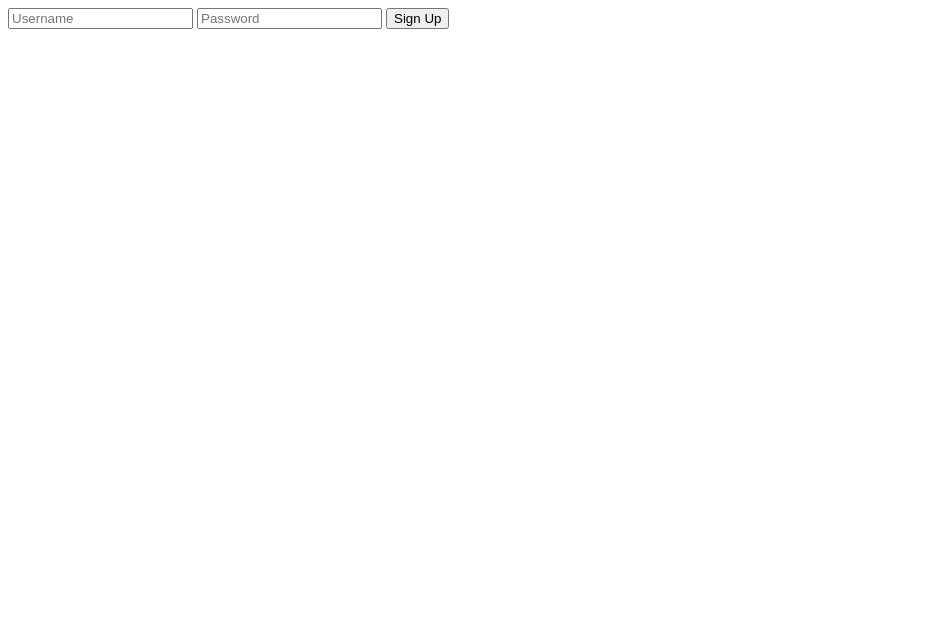
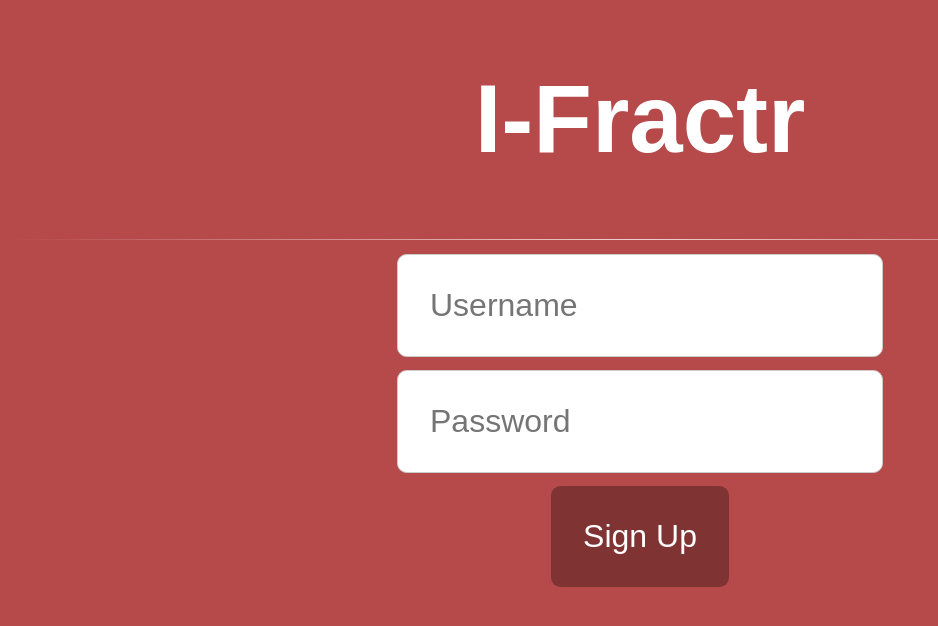
Before and after one commit to GherasimCosmin/CLIWProject-nr15, a plain HTML site: page signUp.html in a window 1280 px wide. Shown: the whole page, without its empty margins (0-938 px from the left). Drawn offline with Linux system fonts and the light colour scheme.

Commit message:
Update signUp.html

```diff
--- a/signUp.html
+++ b/signUp.html
@@ -2,12 +2,19 @@
 <html>
 <head>
 	<title>l-fractr SignUp</title>
+	<link rel="stylesheet" type="text/css" href="cssFiles/style.css">
 </head>
 <body>
-	<form action="http://localhost:8085/sign" method="GET">
-		<input type="text" name="username" placeholder="Username" required="required">
-		<input type="password" name="password" placeholder="Password" required="required">
-		<input type="submit" name="submit" value="Sign Up">
-	</form>
+	<header>
+		<h1>I-Fractr</h1>
+		<hr>
+	</header>
+	<main class="container">
+		<form class="container__menu" action="http://localhost:8085/sign" method="GET">
+			<input class="container__menu--input" type="text" name="username" placeholder="Username" required="required">
+			<input class="container__menu--input" type="password" name="password" placeholder="Password" required="required">
+			<input class="container__menu--submit" type="submit" name="submit" value="Sign Up">
+		</form>
+	</main>
 </body>
 </html>
```
